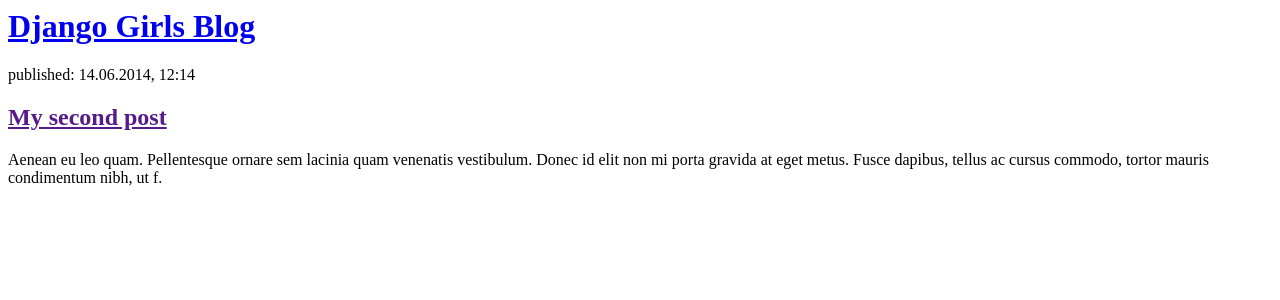
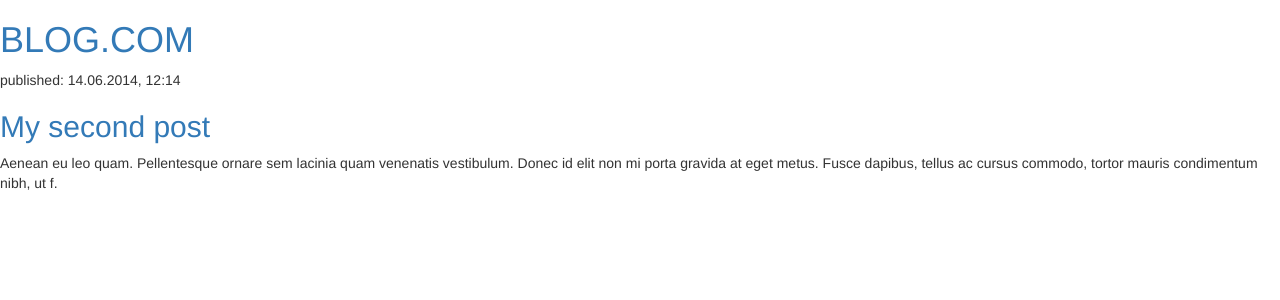
Before and after one commit to 101836196/my-first-blog, a Django app: template blog/templates/blog/post_list.html in a window 1280 px wide. Shown: the top 300 px of the page. Run offline with Django 3.2, Linux system fonts and the light colour scheme; the template is opened without the code that fills it, so the values that code supplies are empty; some libraries are stand-ins or nearby versions.

Commit message:
Add CSS file

```diff
--- a/blog/templates/blog/post_list.html
+++ b/blog/templates/blog/post_list.html
@@ -1,10 +1,12 @@
 <html>
     <head>
+        <link rel="stylesheet" href="//maxcdn.bootstrapcdn.com/bootstrap/3.2.0/css/bootstrap.min.css">
+        <link rel="stylesheet" href="//maxcdn.bootstrapcdn.com/bootstrap/3.2.0/css/bootstrap-theme.min.css">
         <title>Django Girls blog</title>
     </head>
     <body>
         <div>
-            <h1><a href="/">Django Girls Blog</a></h1>
+            <h1><a href="/">BLOG.COM</a></h1>
         </div>
     {% for post in posts %}
         <div>
```
Also changed, not shown: blog/static/css/blog.css (added).
